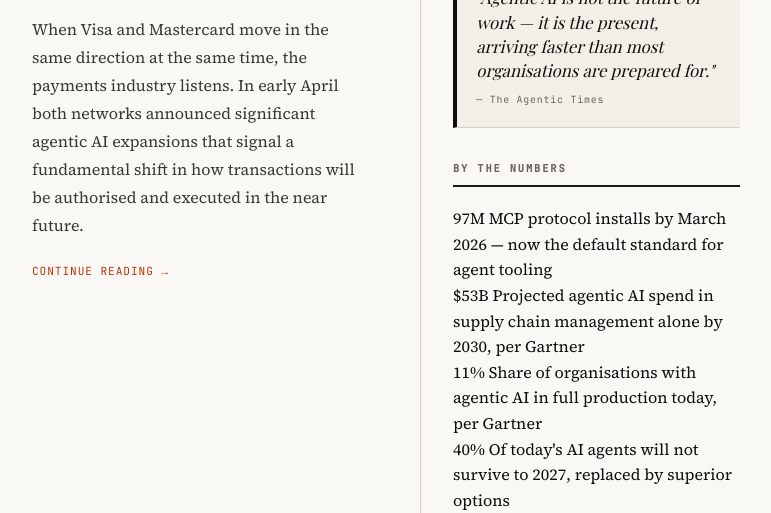
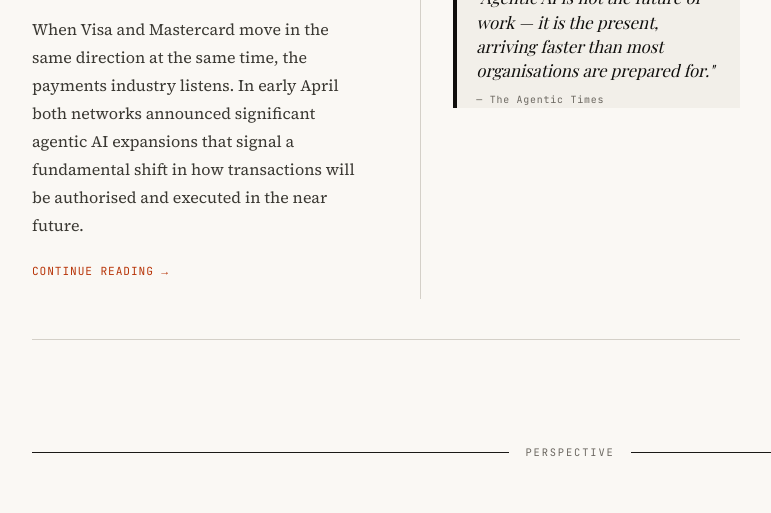
Before and after one commit to christbt79/agentic-times, a Jekyll site: the page built from index.html, in a window 1280 px wide and 900 px high, scrolled down 965 px, cut to the strip 99-612 px from the top of the window. Shown: the whole strip, without its empty margins (70-841 px from the left). Built offline with Jekyll 4.4.1, drawn with Linux system fonts in a browser that asks for light colours; some web fonts are replaced.

Commit message:
Removed stats update index.html

```diff
--- a/index.html
+++ b/index.html
@@ -70,26 +70,6 @@ title: Front Page
         <p class="pull-quote-attr">— The Agentic Times</p>
       </div>
 
-      <div class="sidebar-section numbers-section">
-        <h3 class="sidebar-heading">By the Numbers</h3>
-        <div class="stat-row">
-          <span class="stat-num">97M</span>
-          <span class="stat-label">MCP protocol installs by March 2026 — now the default standard for agent tooling</span>
-        </div>
-        <div class="stat-row">
-          <span class="stat-num">$53B</span>
-          <span class="stat-label">Projected agentic AI spend in supply chain management alone by 2030, per Gartner</span>
-        </div>
-        <div class="stat-row">
-          <span class="stat-num">11%</span>
-          <span class="stat-label">Share of organisations with agentic AI in full production today, per Gartner</span>
-        </div>
-        <div class="stat-row">
-          <span class="stat-num">40%</span>
-          <span class="stat-label">Of today's AI agents will not survive to 2027, replaced by superior options</span>
-        </div>
-      </div>
-
     </aside>
 
   </section>
```
